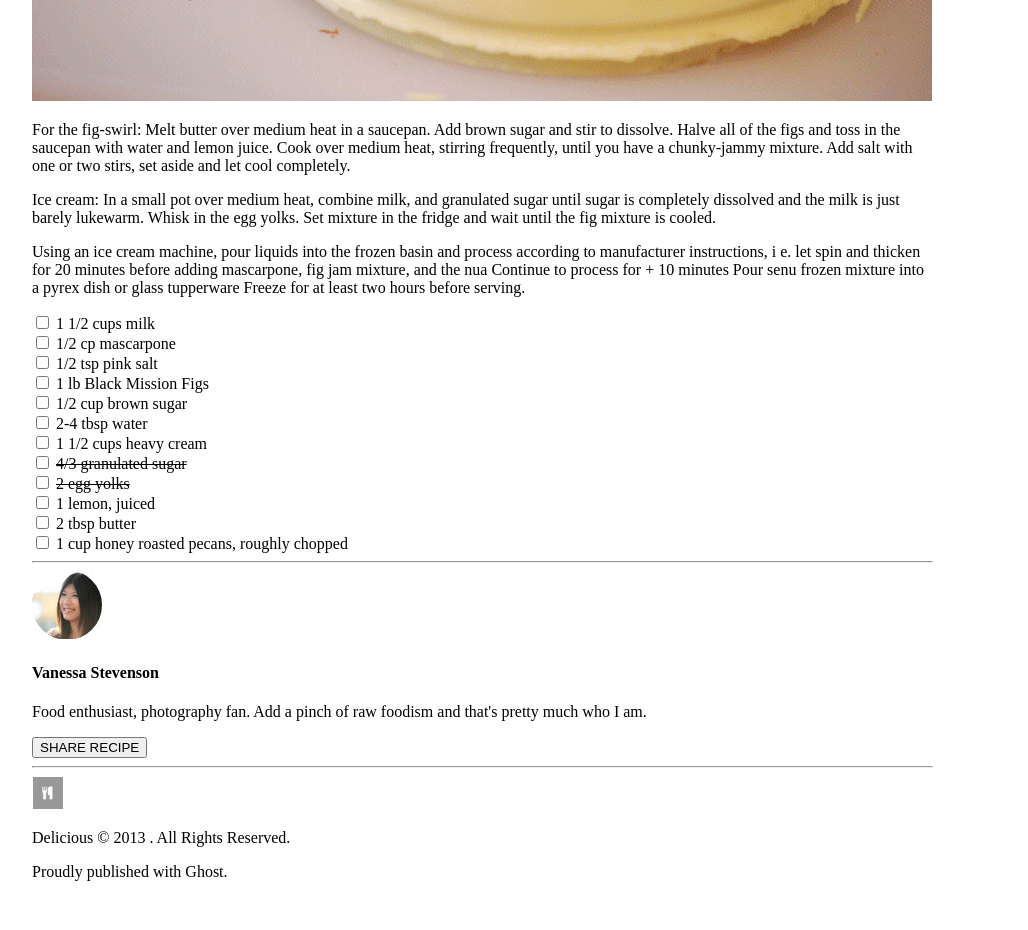
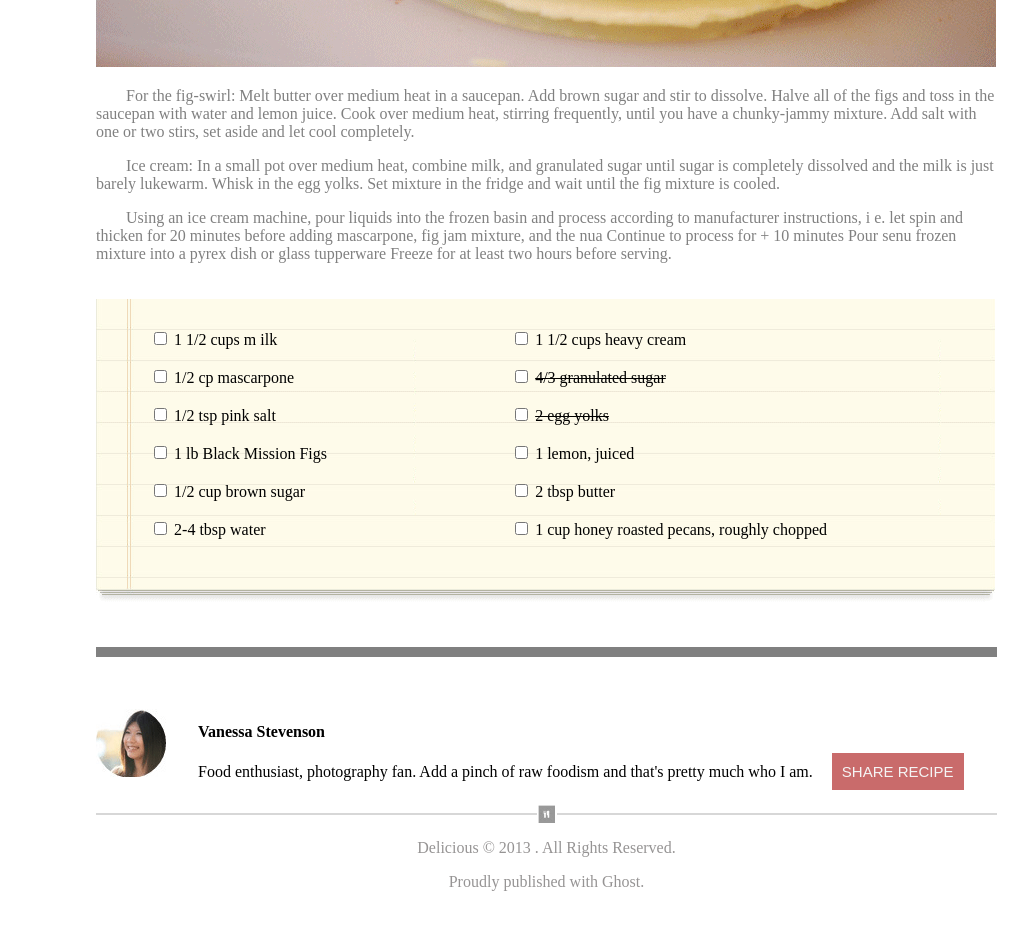
Before and after one commit to nuratabanjeh/chocolate-pizza, a plain HTML site: page index.html in a window 1280 px wide. Shown: the part 820-1750 px from the top of the page, without its empty margins (40-1068 px from the left). After the commit the page ends 1727 px from the top, so only its background shows below. Drawn offline with Linux system fonts and the light colour scheme.

Commit message:
style for all page

```diff
--- a/index.html
+++ b/index.html
@@ -30,17 +30,17 @@
             <a href=""><img src="img/gp-icon.png"></a>
             <a href=""><img src="img/insta-icon.png"></a>
             <a href=""><img src="img/flic-icon.png"></a>
-            <a href=""><img src="img/pint-icon.png"></a>
+            <a href=""><img id="pint" src="img/pint-icon.png"></a>
             <a href=""><img src="img/rss-icon.png"></a>
             <a href=""><img src="img/mail-icon.png"></a>
 
 
         </nav>
-        <hr>
+        <hr class="first">
     </header>
     <main>
         <div>
-            <h2>Chocolate Pizza</h2>
+            <h2 id="pizza">Chocolate Pizza</h2>
             <p>POSTED ON 12 DEC 2013/ DESSERTS</p>
         </div>
 
@@ -50,21 +50,22 @@
 
         <img src="img/choco-pizza.png">
 
-        <p>For the fig-swirl: Melt butter over medium heat in a saucepan. Add brown sugar and stir to dissolve. Halve
+        <p class="pargr">For the fig-swirl: Melt butter over medium heat in a saucepan. Add brown sugar and stir to dissolve. Halve
             all of the figs and toss in the saucepan with water and lemon juice. Cook over medium heat, stirring
             frequently, until you have a chunky-jammy mixture. Add salt with one or two stirs, set aside and let cool
             completely.</p>
-        <p>Ice cream: In a small pot over medium heat, combine milk, and granulated sugar until sugar is completely
+        <p class="pargr">Ice cream: In a small pot over medium heat, combine milk, and granulated sugar until sugar is completely
             dissolved and the milk is just barely lukewarm. Whisk in the egg yolks. Set mixture in the fridge and wait
             until the fig mixture is cooled.</p>
-        <p>Using an ice cream machine, pour liquids into the frozen basin and process according to manufacturer
+        <p class="pargr">Using an ice cream machine, pour liquids into the frozen basin and process according to manufacturer
             instructions, i e. let spin and thicken for 20 minutes before adding mascarpone, fig jam mixture, and the
             nua Continue to process for + 10 minutes Pour senu frozen mixture into a pyrex dish or glass tupperware
             Freeze for at least two hours before serving.
         </p>
+        <img src="img/list-bg.png" alt="list" id="list">
         <form id="group1">
             <input type="checkbox" id="ch1">
-            <label for="ch1"> 1 1/2 cups milk</label><br>
+            <label for="ch1"> 1 1/2 cups m  ilk</label><br>
 
             <input type="checkbox" id="ch2">
             <label for="ch2">1/2 cp mascarpone</label><br>
@@ -100,16 +101,23 @@
             <input type="checkbox" id="ch12">
             <label for="ch12"> 1 cup honey roasted pecans, roughly chopped </label><br>
         </form>
-        <hr>
+        <hr class="first" id="last">
         <img src="img/van-pic.png">
-        <h4>Vanessa Stevenson</h4>
-        <p>Food enthusiast, photography fan. Add a pinch of raw foodism and that's pretty much who I am.</p>
+        <section>
+            <h4>Vanessa Stevenson</h4>
+            <p>Food enthusiast, photography fan. Add a pinch of raw foodism and that's pretty much who I am.
+
+            </p>
+        </section>
         <button type="button">SHARE RECIPE</button>
 
     </main>
     <footer>
-        <hr>
-        <img src="img/small-logo.png">
+        <div>
+            <hr id="lasthr">
+
+        </div>
+
         <p>Delicious &copy; 2013 . All Rights Reserved.</p>
         <p>Proudly published with Ghost.</p>
     </footer>
--- a/style.css
+++ b/style.css
@@ -2,8 +2,9 @@
     box-sizing: border-box;
 }
 html{
-    padding: 5%;
-
+    padding: 10%;
+    padding-top: 0%;
+    padding-bottom: 0%;
 }
 
 body{
@@ -18,7 +19,7 @@ h1{
     display: inline;
     margin: 0%;
     font-family:  'Yellowtail', cursive;
-    color: #333;
+    color: rgb(43, 41, 41);
     margin-top: 5px;
 }
 hr{
@@ -27,9 +28,21 @@ hr{
 div p{
     font-size:8px;
     font-weight: bold;
+    margin: 0px;
+    color: rgb(99, 99, 99);
+    font-family: 'Antonio', sans-serif;
 
 }
-
+.first{
+    border: none;
+    width: 100%;
+    margin: auto;
+    margin-top: 5%;
+    margin-bottom: 5%;
+    height: 10px;
+    background-size: 40px 40px;
+    background-color: grey;
+}
 header div{
     display: inline-block;
     padding-top: 10px;
@@ -42,7 +55,12 @@ header nav{
     padding-right: 0%;
 
 }
-
+header nav a img{
+    margin-right: 0%;
+}
+#pint{
+    margin-right: 10px;
+}
 #print{
     float: right;
     display: inline-block;
@@ -55,6 +73,86 @@ header nav{
 a img{
     margin-right: 5px;
 }
-main div {
+#pizza{
+    font-
+}
+main div p{
+    color: gray;
+    font-size: 0.7em;
 
 }
+.pargr{
+    text-indent: 30px;
+    color: grey;
+}
+#list{
+    margin-top: 20px;
+    position: absolute;
+    z-index: -1;
+
+}
+#group1{
+    display: inline-block;
+    margin-right: 20%;
+    margin-left: 6%;
+    margin-top: 50px;
+}
+#group2{
+    display: inline-block;
+    margin-top: 50px;
+}
+input{
+    margin-bottom: 22px;
+}
+
+#last{
+    margin-top: 10%;
+}
+main section{
+    display: inline-block;
+    margin-left: 3%;
+}
+footer{
+    text-align: center;
+    color: rgb(150, 148, 148);
+}
+#lasthr {
+    background: url('img/small-logo.png') no-repeat top center;
+    background-size: contain;
+    display: block;
+    height: 18px;
+    border: 0;
+    position: relative;
+}
+#lasthr:before,
+#lasthr:after {
+    content: '';
+    display: block;
+    position: absolute;
+    background: #d7d7d7;
+    height: 2px;
+    top: 8px;
+}
+#lasthr:before {
+    left: 0;
+    right: 50%;
+    margin-right: 10px;
+}
+#lasthr:after {
+    right: 0;
+    left: 50%;
+    margin-left: 10px;
+}
+/* from https://stackoverflow.com/questions/35610251/style-hr-with-image*/
+
+button{
+
+    top: -330px;
+    left: 900px;
+    font-size: 15px;
+    padding: 10px;
+    background-color: rgba(192, 82, 82, 0.856);
+    color: whitesmoke;
+    border: unset;
+    margin-left: 15px;
+}
```
